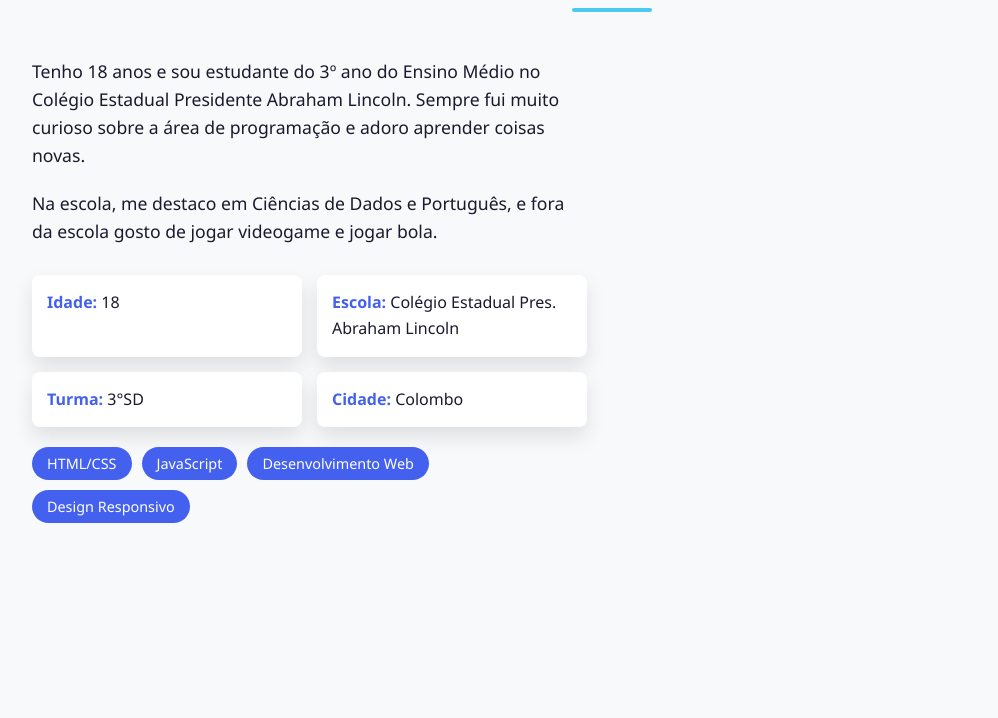
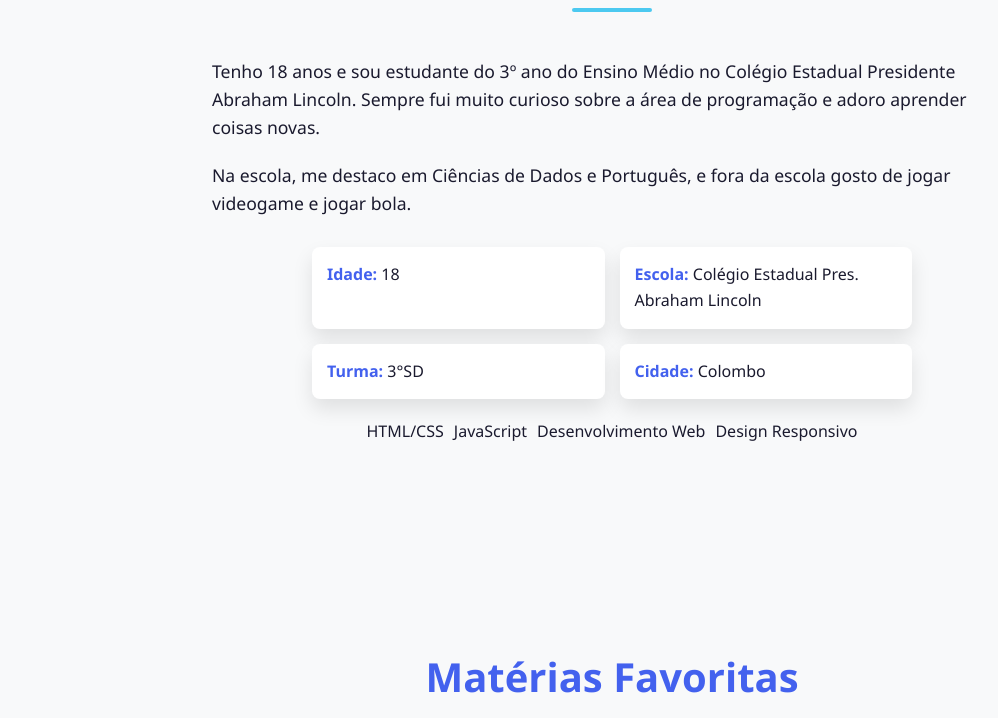
Before and after one commit to BontorinBB/PortGab, a plain HTML site: page index.html in a window 1280 px wide. Shown: the part 717-1435 px from the top of the page, without its empty margins (28-1026 px from the left). Drawn offline with Linux system fonts and the light colour scheme.

Commit message:
Refactor about section layout and styling

```diff
--- a/index.html
+++ b/index.html
@@ -244,17 +244,26 @@
             flex-wrap: wrap;
         }
 
-        /* About Section */
+/* About Section - VERSÃO CORRIGIDA */
 .about-content {
-            display: grid;
-            grid-template-columns: 1fr 1fr;
-            gap: 50px;
-            align-items: center;
+    display: flex;
+    justify-content: center;
+    max-width: 900px;
+    margin: 0 auto;
+}
+
+.about-text {
+    text-align: center;
+    width: 100%;
 }
 
 .about-text p {
     margin-bottom: 20px;
     font-size: 1.1rem;
+    text-align: left;
+    max-width: 800px;
+    margin-left: auto;
+    margin-right: auto;
 }
 
 .info-grid {
@@ -262,6 +271,9 @@
     grid-template-columns: repeat(2, 1fr);
     gap: 15px;
     margin-top: 30px;
+    max-width: 600px;
+    margin-left: auto;
+    margin-right: auto;
 }
 
 .info-item {
@@ -270,6 +282,7 @@
     border-radius: 8px;
     box-shadow: var(--shadow);
     transition: var(--transition);
+    text-align: left;
 }
 
 .info-item:hover {
@@ -285,16 +298,11 @@
     flex-wrap: wrap;
     gap: 10px;
     margin-top: 20px;
+    justify-content: center;
+    max-width: 600px;
+    margin-left: auto;
+    margin-right: auto;
 }
-
-        .skill-tag {
-            background: var(--primary);
-            color: white;
-            padding: 5px 15px;
-            border-radius: 20px;
-            font-size: 0.9rem;
-        }
-
         /* Subjects Section */
         .subjects-section {
             background: #f8f9fa;
```
Lines whose indentation alone changed are shown as unchanged.
